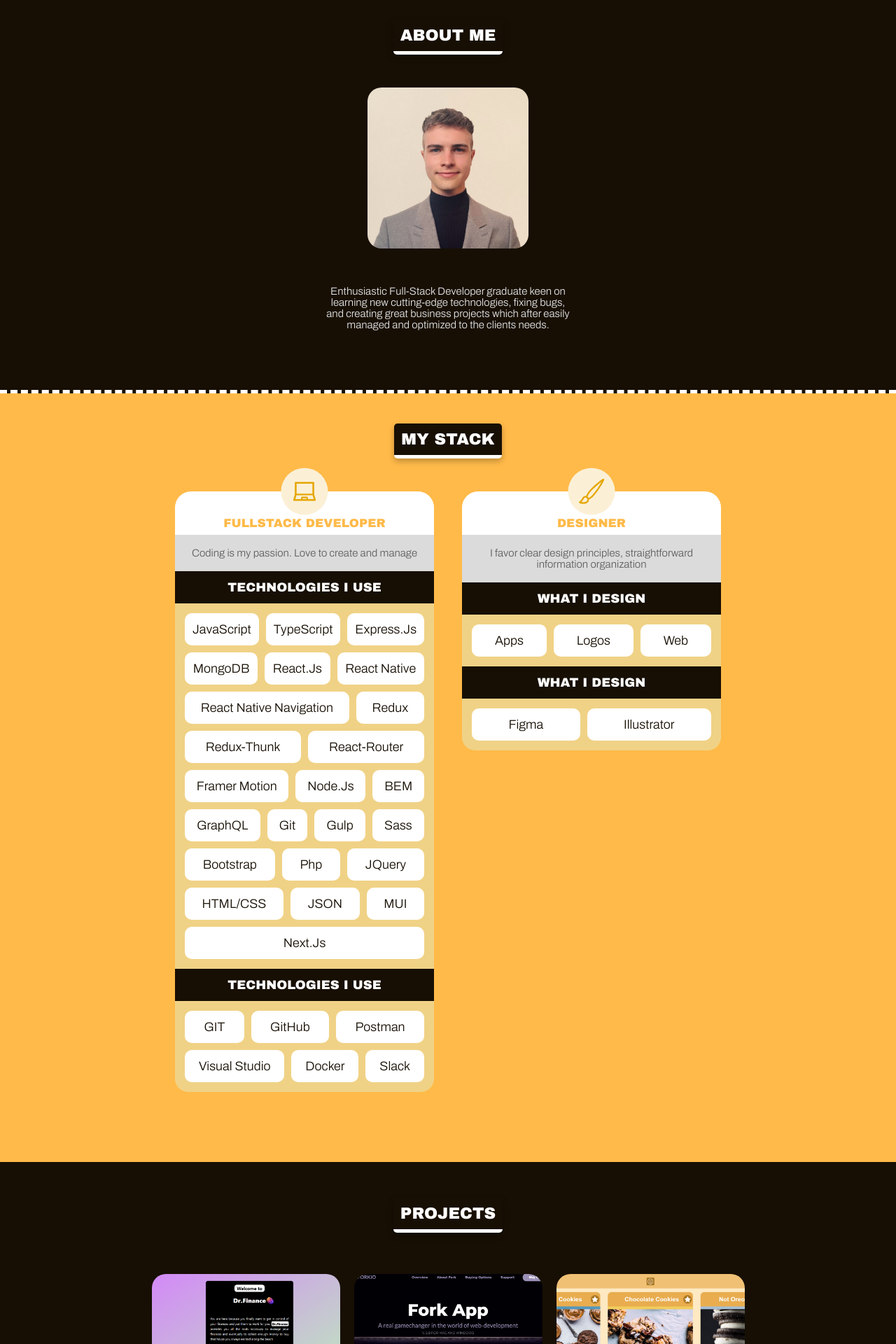
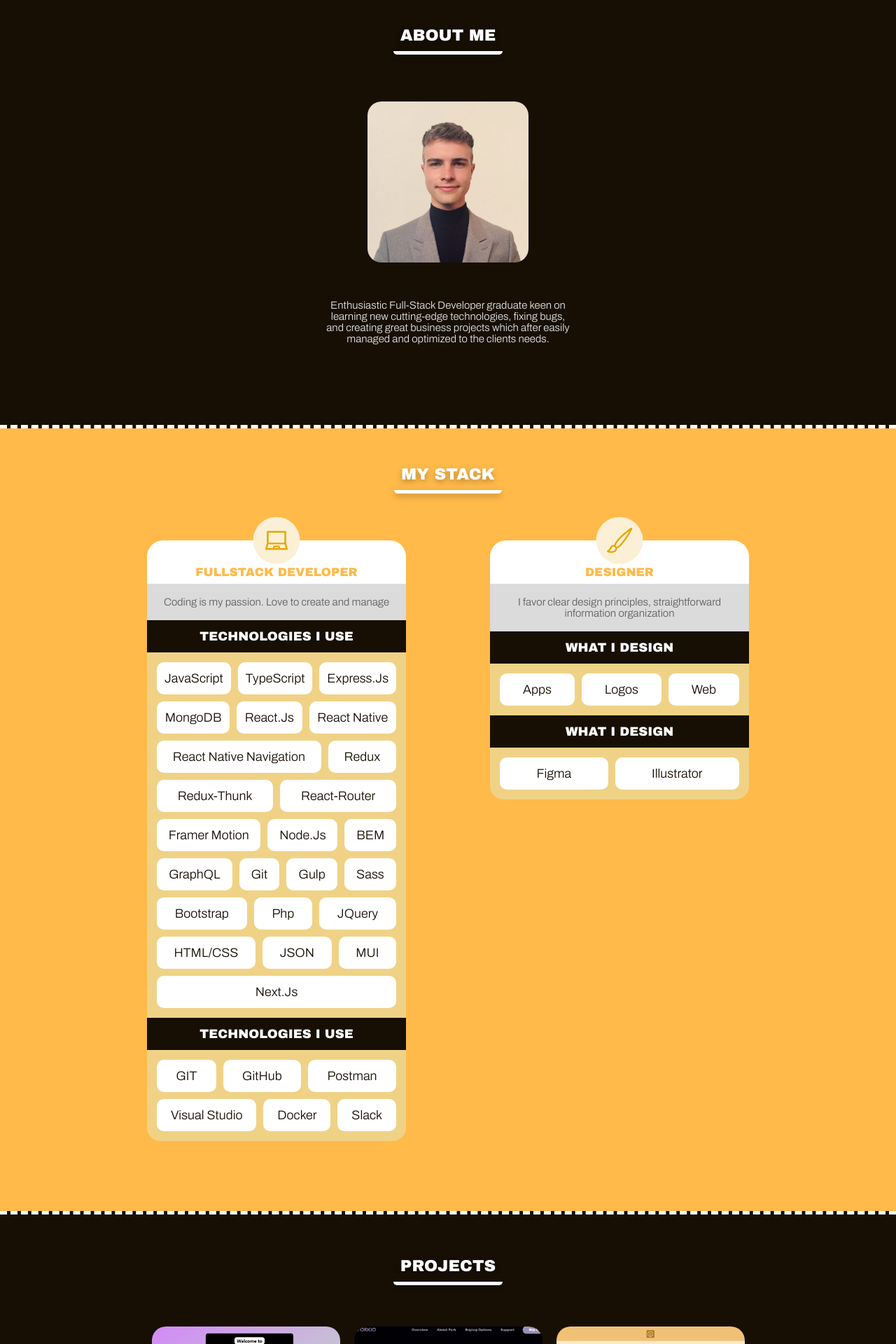
Before and after one commit to mr-nazarii/myweb, a Next.js app: page / in a window 1280 px wide. Shown: the part 820-2740 px from the top of the page at 70% size. Built offline with nearby package versions, Linux system fonts and the light colour scheme.

Commit message:
update v 1.0.2

```diff
--- a/components/About.tsx
+++ b/components/About.tsx
@@ -6,7 +6,7 @@ export const About = () => {
   return (
     <div className={styles.section} id="aboutMe">
       <h3 className={styles.section__title}>About Me</h3>
-      <div className={styles.section__imageWrapper}>
+      <div className={styles.imageWrapper}>
         <Image
           alt="me"
           src={"/Me.JPG"}
@@ -16,7 +16,7 @@ export const About = () => {
           style={{ borderRadius: "20px" }}
         />
       </div>
-      <p className={styles.section__about}>
+      <p className={styles.about}>
         Enthusiastic Full-Stack Developer graduate keen on learning new
         cutting-edge technologies, fixing bugs, and creating great business
         projects which after easily managed and optimized to the clients needs.
--- a/styles/About.module.scss
+++ b/styles/About.module.scss
@@ -2,26 +2,19 @@
 @import "./mixins";
 
 .section {
-  position: relative;
-  @include sectionDefault;
+  @include sectionBlack;
+  @include sectionColumn;
   height: 100%;
-  align-items: center;
-  flex-direction: column;
-  background: $black;
-  border-width: 5px 0px;
-  border-style: dashed;
-  border-color: #ffffff;
-  padding-bottom: 70px;
 
   &__title {
     @include sectionTitle;
   }
-
-  &__imageWrapper {
-    margin-top: 120px;
 }
 
-  &__about {
+// .imageWrapper {
+// }
+
+.about {
   margin-top: 50px;
   font-family: "Archivo";
   font-style: normal;
@@ -35,4 +28,3 @@
   min-width: 150px;
   max-width: 370px;
 }
-}
--- a/styles/Project.module.scss
+++ b/styles/Project.module.scss
@@ -2,15 +2,11 @@
 @import "./mixins";
 
 .section {
-  flex-wrap: wrap;
-  position: relative;
-  @include sectionDefault;
+  @include sectionBlack;
   height: 100%;
   align-items: center;
-  background: $black;
-  padding-top: 160px;
-  padding-bottom: 70px;
   gap: 20px;
+
   &__title {
     @include sectionTitle;
   }
@@ -18,13 +14,6 @@
 
 .project {
   position: relative;
-  //   filter: grayscale(100%) brightness(75%);
-  //   transition: filter 0.8s ease;
-
-  //   &:hover {
-  //     filter: grayscale(0%);
-  //     transition: filter 0.8s ease;
-  //   }
 }
 
 .details {
--- a/styles/Stack.module.scss
+++ b/styles/Stack.module.scss
@@ -2,14 +2,10 @@
 @import "./mixins";
 
 .section {
-  flex-direction: row;
-  flex-wrap: wrap;
-  position: relative;
-  @include sectionDefault;
+  @include sectionYellow;
   height: 100%;
   align-items: flex-start;
-  padding-bottom: 100px;
-  background: $backgroundColor;
+  gap: 80px;
 
   &__title {
     @include sectionTitle;
@@ -19,7 +15,6 @@
 .skill {
   margin: 0px 20px;
   position: relative;
-  margin-top: 120px;
   flex: 1;
   text-align: center;
   min-width: 250px;
--- a/styles/Title.module.scss
+++ b/styles/Title.module.scss
@@ -2,10 +2,10 @@
 @import "./mixins";
 
 .section {
-  @include sectionDefault;
-  align-items: center;
+  @include sectionYellow;
+  @include sectionColumn;
+  padding-top: 0px;
   height: 100vh;
-  background: $backgroundColor;
 }
 .title {
   font-family: "Archivo Black";
--- a/styles/_mixins.scss
+++ b/styles/_mixins.scss
@@ -4,6 +4,28 @@
   padding: 20px;
   display: flex;
   justify-content: center;
+  position: relative;
+  flex-wrap: wrap;
+  padding-bottom: 100px;
+  padding-top: 160px;
+}
+
+@mixin sectionColumn {
+  align-items: center;
+  flex-direction: column;
+}
+
+@mixin sectionYellow {
+  @include sectionDefault;
+  background: $backgroundColor;
+}
+
+@mixin sectionBlack {
+  @include sectionDefault;
+  border-width: 5px 0px;
+  border-style: dashed;
+  border-color: #ffffff;
+  background: $black;
 }
 
 @mixin sectionTitle {
@@ -18,10 +40,19 @@
   text-transform: uppercase;
   padding-bottom: 7px;
   border-bottom: 5px white solid;
-  background-color: $black;
   padding: 10px;
   border-radius: 5px;
   filter: drop-shadow(0px 4px 4px rgba(0, 0, 0, 0.25));
+}
+
+@mixin titleBlack {
+  background-color: $black;
+}
+
+@mixin titleWhite {
+  padding: 20px;
+  display: flex;
+  justify-content: center;
 }
 
 @mixin techDefault {
```
Lines whose indentation alone changed are shown as unchanged.
